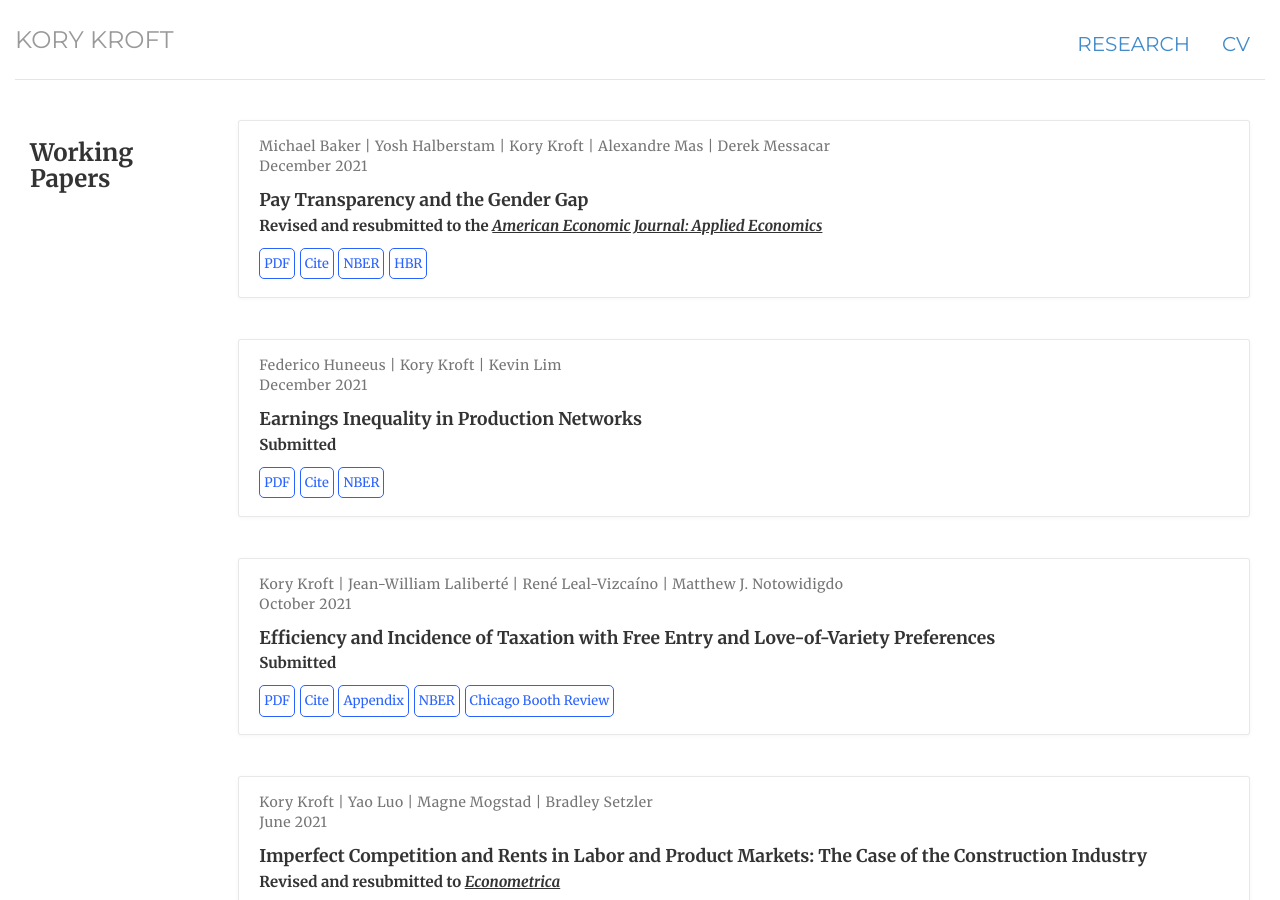
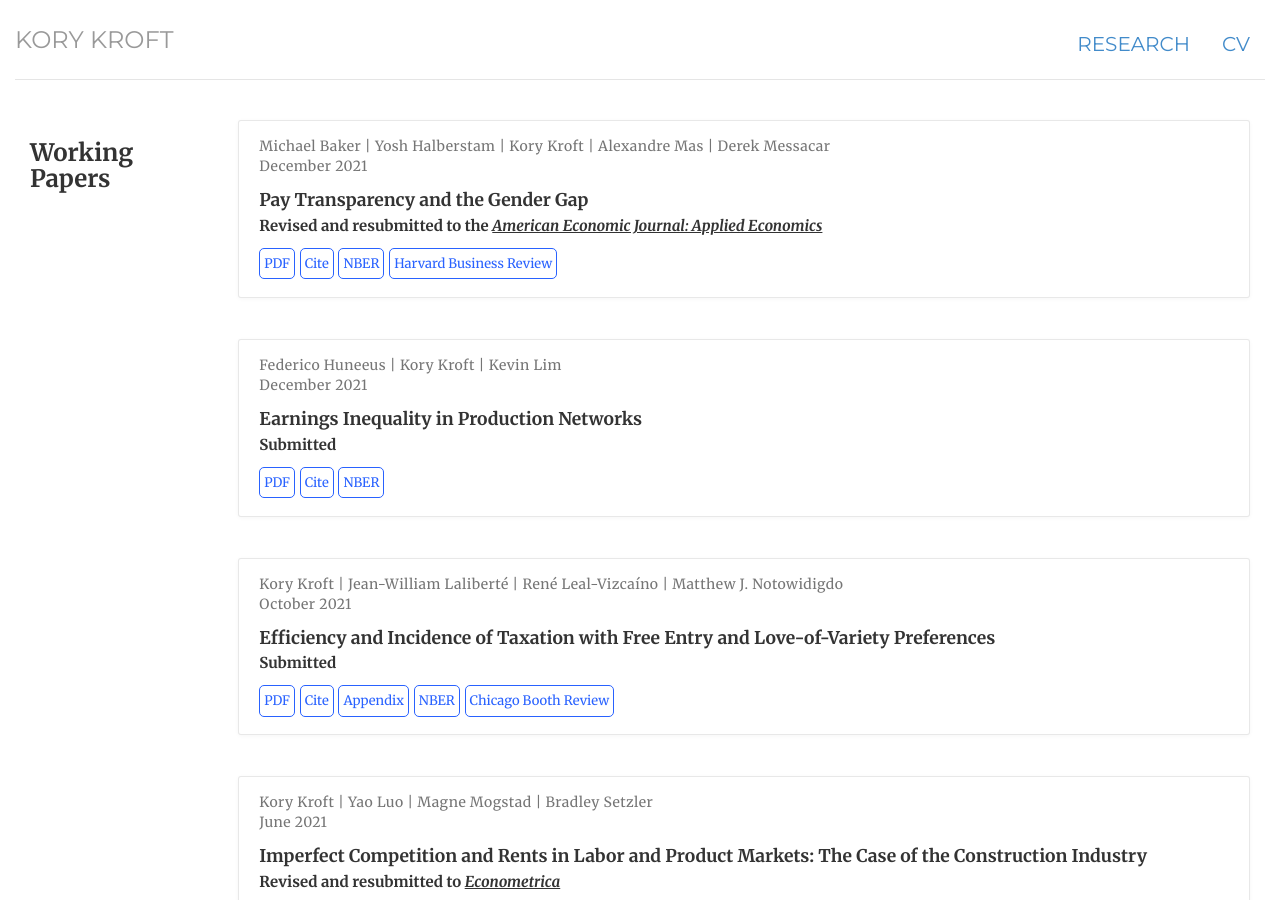
Before and after one commit to korykroft/korykroft.github.io, a Jekyll site: the page built from research/index.html, in a window 1280 px wide and 900 px high. Built offline with Jekyll 4.4.1, drawn with Linux system fonts in a browser that asks for light colours.

Commit message:
Update index.html

```diff
--- a/research/index.html
+++ b/research/index.html
@@ -31,7 +31,7 @@ description:
       <a class="btn btn-outline-primary my-1 mr-1 btn-sm" href="/files/bhkmm_Dec082021_Resubmission.pdf" target="_blank" rel="noopener">PDF</a>
       <a class="btn btn-outline-primary my-1 mr-1 btn-sm" href="/files/bib/bib_KBHMM.txt" target="_blank" rel="noopener">Cite</a>
       <a class="btn btn-outline-primary my-1 mr-1 btn-sm" href="https://www.nber.org/papers/w25834" target="_blank" rel="noopener">NBER</a>
-      <a class="btn btn-outline-primary my-1 mr-1 btn-sm" href="https://hbr.org/2020/02/can-transparency-laws-fix-the-gender-wage-gap" target="_blank" rel="noopener">HBR</a>
+      <a class="btn btn-outline-primary my-1 mr-1 btn-sm" href="https://hbr.org/2020/02/can-transparency-laws-fix-the-gender-wage-gap" target="_blank" rel="noopener">Harvard Business Review</a>
     </div>
    </div>
 
@@ -335,7 +335,7 @@ description:
       <a class="btn btn-outline-primary my-1 mr-1 btn-sm" href="https://www.aeaweb.org/articles?id=10.1257/aer.99.4.1145" target="_blank" rel="noopener">AER</a>
       <a class="btn btn-outline-primary my-1 mr-1 btn-sm" href="/files/20071103_app.pdf" target="_blank" rel="noopener">Appendix</a>
       <a class="btn btn-outline-primary my-1 mr-1 btn-sm" href="https://www.nber.org/papers/w13330" target="_blank" rel="noopener">NBER</a>
-      <a class="btn btn-outline-primary my-1 mr-1 btn-sm" href="https://newrepublic.com/article/61160/clever-economists" target="_blank" rel="noopener">TNR</a>
+      <a class="btn btn-outline-primary my-1 mr-1 btn-sm" href="https://newrepublic.com/article/61160/clever-economists" target="_blank" rel="noopener">New Republic</a>
       </div>
    </div>
 
```
